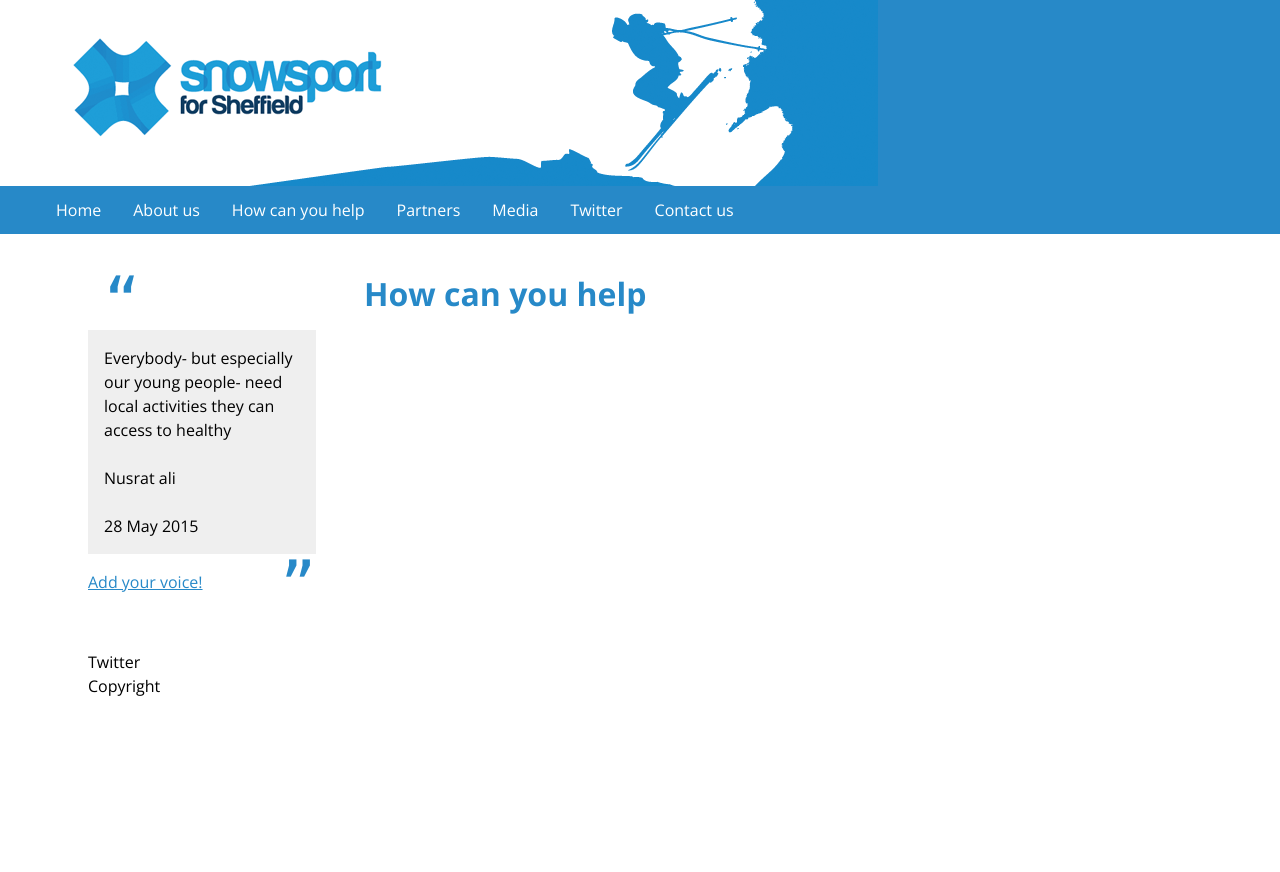
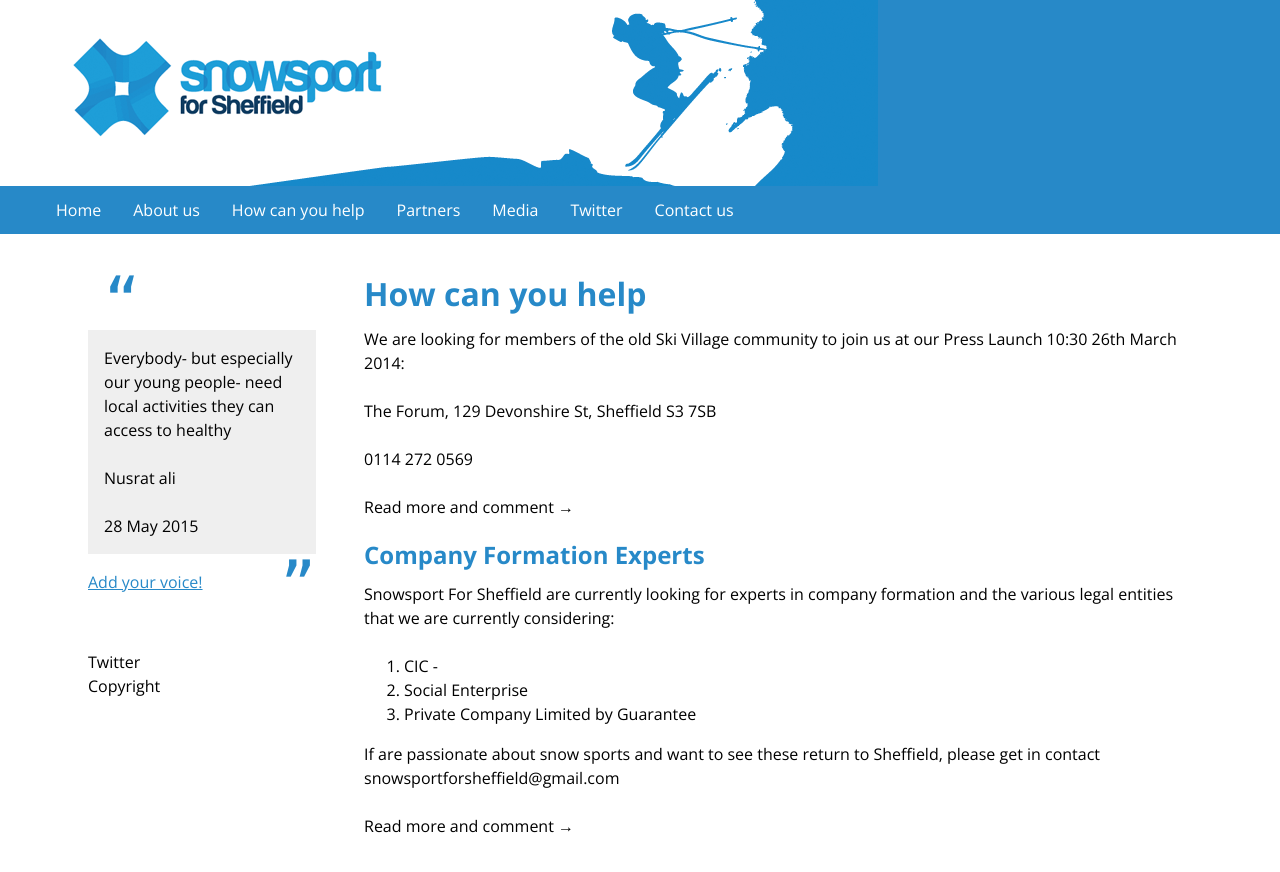
Before and after one commit to timble/www.snowsportforsheffield.co.uk, a Jekyll site: the page built from how-can-you-help/index.md, in a window 1280 px wide. Shown: the top 872 px of the page. Built offline with Jekyll 4.4.1, drawn with Linux system fonts in a browser that asks for light colours.

Commit message:
adding content

```diff
--- a/how-can-you-help/index.md
+++ b/how-can-you-help/index.md
@@ -3,3 +3,26 @@
 ---
 
 # How can you help
+
+We are looking for members of the old Ski Village community to join us at our Press Launch 10:30 26th March 2014:
+
+The Forum,
+129 Devonshire St,
+Sheffield
+S3 7SB
+
+0114 272 0569
+
+Read more and comment →
+
+## Company Formation Experts
+
+Snowsport For Sheffield are currently looking for experts in company formation and the various legal entities that we are currently considering:
+
+1. CIC -
+2. Social Enterprise
+3. Private Company Limited by Guarantee
+
+If are passionate about snow sports and want to see these return to Sheffield, please get in contact snowsportforsheffield@gmail.com
+
+Read more and comment →
```
Also changed, not shown: about-us/index.md (+17 -0 lines).
